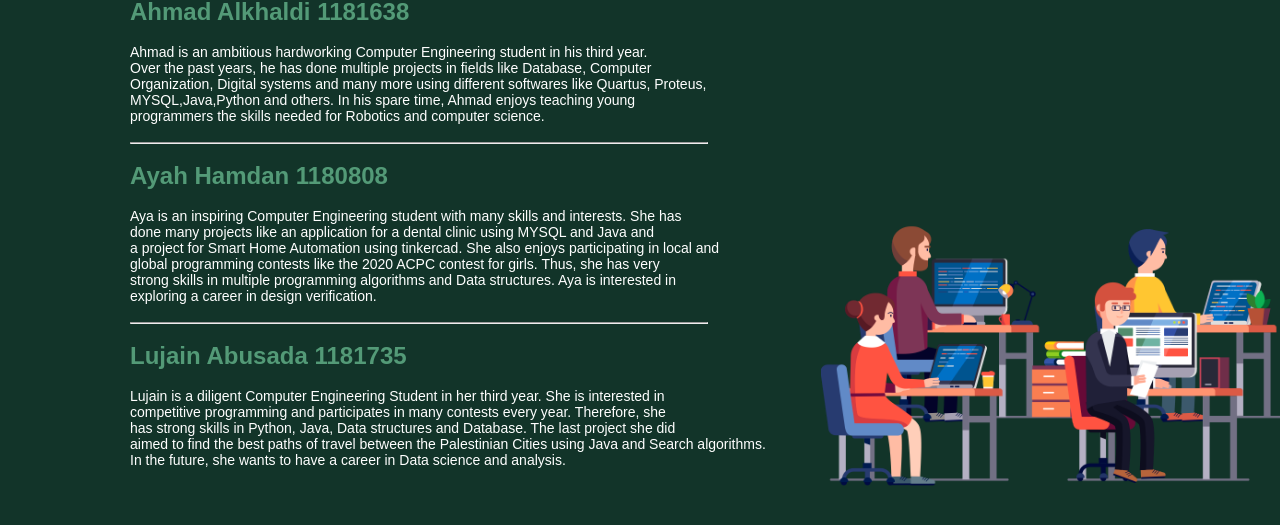
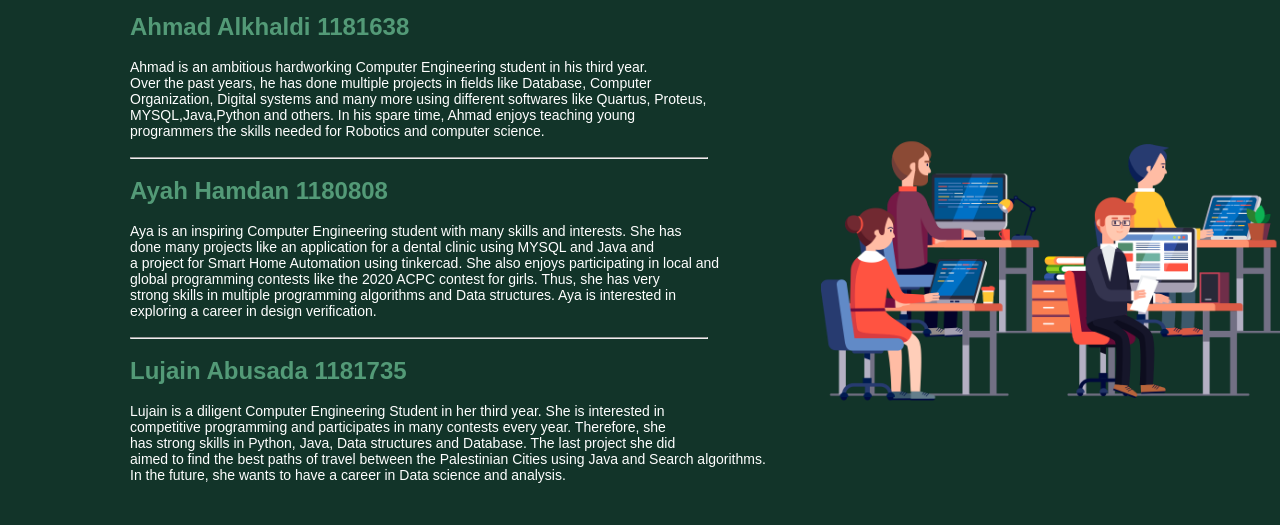
Before and after one commit to Ahmad-Alkhaldi/Server_python, a plain HTML site: page info.html in a window 1280 px wide. Shown: the part 189-714 px from the top of the page. Drawn offline with Linux system fonts and the light colour scheme.

Commit message:
Add files via upload

```diff
--- a/style2.css
+++ b/style2.css
@@ -45,7 +45,6 @@ height"70%;
 top:20%;
 left: 130px;
 position: absolute;
-margin-top: -15px;
 color: #fff;
 }
 .post{
@@ -56,7 +55,7 @@ float:right;
 .post img{
 
 	width: 100%;
-	margin-top: -250px;
+	margin-top: -350px;
 	padding-left: 60px;
 
 
```
